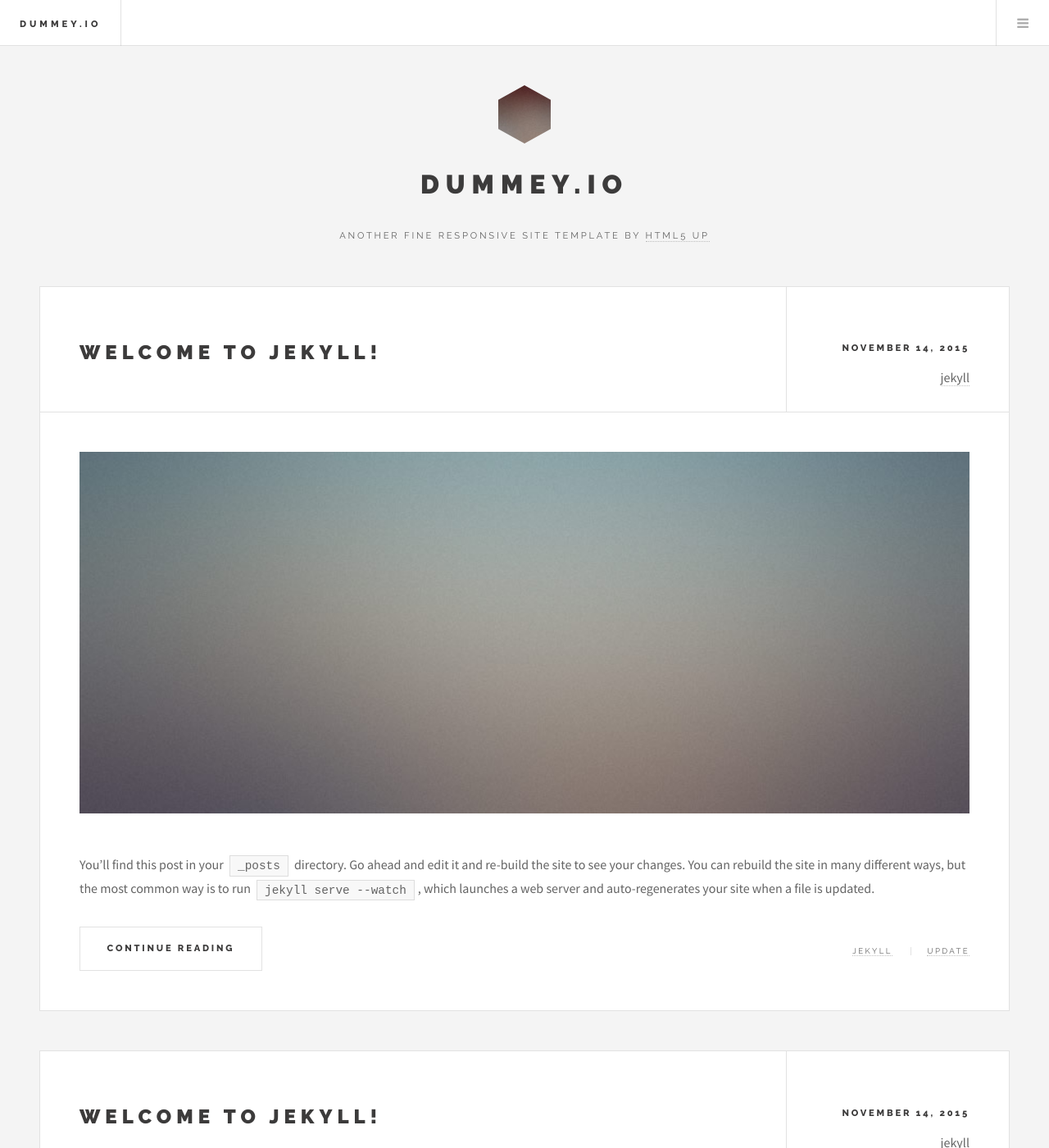
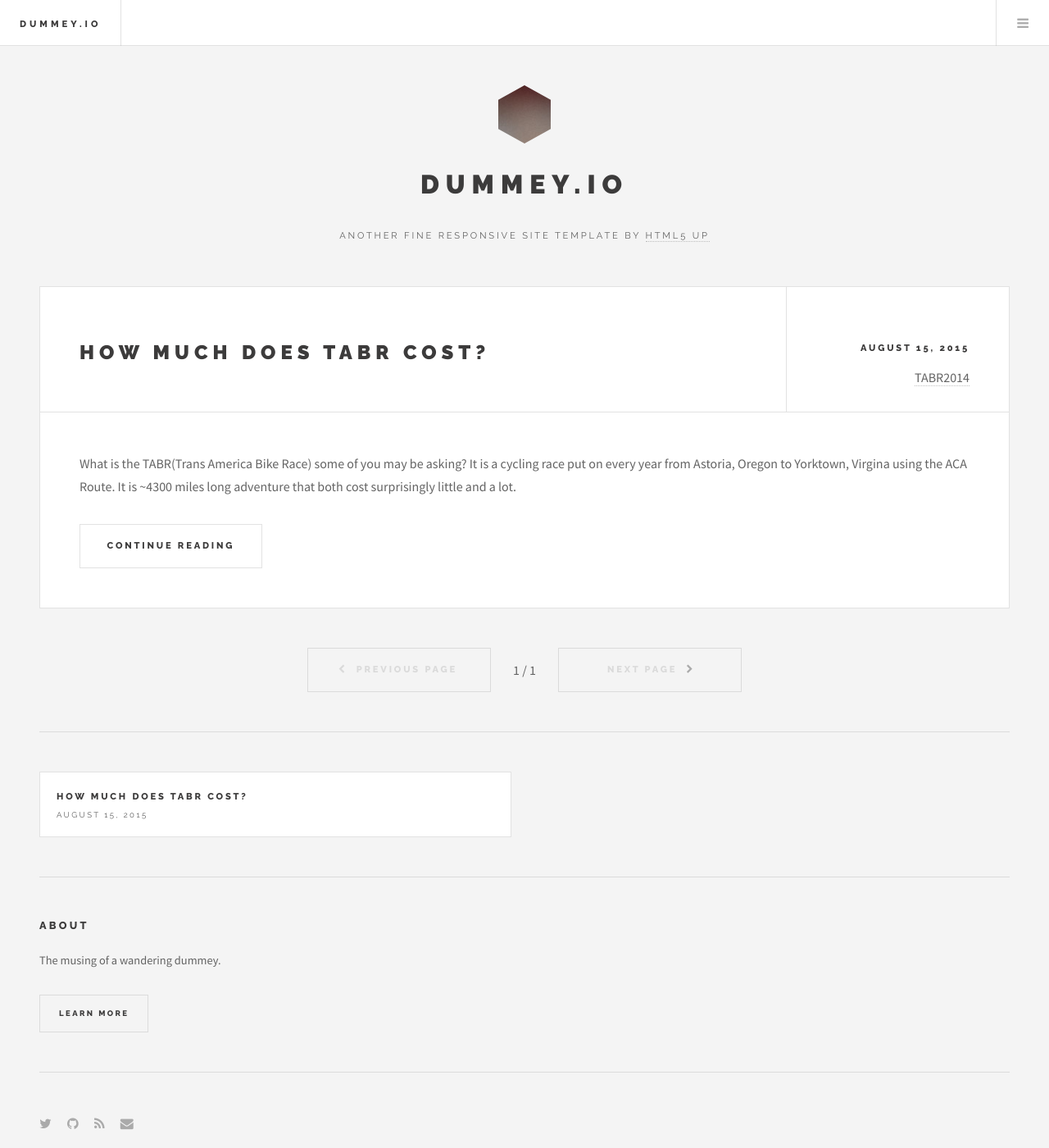
Before and after one commit to dummey/dummey.github.io, a Jekyll site: the page built from index.html, in a window 1280 px wide and 1400 px high. Shown: the whole window at 82% size. Built offline with Jekyll 4.4.1, drawn with Linux system fonts in a browser that asks for light colours; the list of posts is cut into pages by our own code; some of the changed text lies outside the part shown.

Commit message:
Cleaning up.

```diff
--- a/_posts/2015-11-14-welcome-to-jekyll.markdown
+++ /dev/null
@@ -1,27 +0,0 @@
----
-layout: post
-title:  "Welcome to Jekyll!"
-date:   2015-11-14 16:52:07
-categories: jekyll update
-tags: jekyll update
-image: /images/pic02.jpg
----
-You’ll find this post in your `_posts` directory. Go ahead and edit it and re-build the site to see your changes. You can rebuild the site in many different ways, but the most common way is to run `jekyll serve --watch`, which launches a web server and auto-regenerates your site when a file is updated.
-
-To add new posts, simply add a file in the `_posts` directory that follows the convention `YYYY-MM-DD-name-of-post.ext` and includes the necessary front matter. Take a look at the source for this post to get an idea about how it works.
-
-Jekyll also offers powerful support for code snippets:
-
-{% highlight ruby %}
-def print_hi(name)
-  puts "Hi, #{name}"
-end
-print_hi('Tom')
-#=> prints 'Hi, Tom' to STDOUT.
-{% endhighlight %}
-
-Check out the [Jekyll docs][jekyll] for more info on how to get the most out of Jekyll. File all bugs/feature requests at [Jekyll’s GitHub repo][jekyll-gh]. If you have questions, you can ask them on [Jekyll’s dedicated Help repository][jekyll-help].
-
-[jekyll]:      http://jekyllrb.com
-[jekyll-gh]:   https://github.com/jekyll/jekyll
-[jekyll-help]: https://github.com/jekyll/jekyll-help
--- a/_posts/2015-11-14-welcome-to-jekyll1.markdown
+++ /dev/null
@@ -1,27 +0,0 @@
----
-layout: post
-title:  "Welcome to Jekyll!"
-date:   2015-11-14 16:52:07
-categories: jekyll update
-tags: jekyll update
-image: /images/pic02.jpg
----
-You’ll find this post in your `_posts` directory. Go ahead and edit it and re-build the site to see your changes. You can rebuild the site in many different ways, but the most common way is to run `jekyll serve --watch`, which launches a web server and auto-regenerates your site when a file is updated.
-
-To add new posts, simply add a file in the `_posts` directory that follows the convention `YYYY-MM-DD-name-of-post.ext` and includes the necessary front matter. Take a look at the source for this post to get an idea about how it works.
-
-Jekyll also offers powerful support for code snippets:
-
-{% highlight ruby %}
-def print_hi(name)
-  puts "Hi, #{name}"
-end
-print_hi('Tom')
-#=> prints 'Hi, Tom' to STDOUT.
-{% endhighlight %}
-
-Check out the [Jekyll docs][jekyll] for more info on how to get the most out of Jekyll. File all bugs/feature requests at [Jekyll’s GitHub repo][jekyll-gh]. If you have questions, you can ask them on [Jekyll’s dedicated Help repository][jekyll-help].
-
-[jekyll]:      http://jekyllrb.com
-[jekyll-gh]:   https://github.com/jekyll/jekyll
-[jekyll-help]: https://github.com/jekyll/jekyll-help
--- a/_posts/2015-11-14-welcome-to-jekyll2.markdown
+++ /dev/null
@@ -1,27 +0,0 @@
----
-layout: post
-title:  "Welcome to Jekyll!"
-date:   2015-11-14 16:52:07
-categories: jekyll update
-tags: jekyll update
-image: /images/pic03.jpg
----
-You’ll find this post in your `_posts` directory. Go ahead and edit it and re-build the site to see your changes. You can rebuild the site in many different ways, but the most common way is to run `jekyll serve --watch`, which launches a web server and auto-regenerates your site when a file is updated.
-
-To add new posts, simply add a file in the `_posts` directory that follows the convention `YYYY-MM-DD-name-of-post.ext` and includes the necessary front matter. Take a look at the source for this post to get an idea about how it works.
-
-Jekyll also offers powerful support for code snippets:
-
-{% highlight ruby %}
-def print_hi(name)
-  puts "Hi, #{name}"
-end
-print_hi('Tom')
-#=> prints 'Hi, Tom' to STDOUT.
-{% endhighlight %}
-
-Check out the [Jekyll docs][jekyll] for more info on how to get the most out of Jekyll. File all bugs/feature requests at [Jekyll’s GitHub repo][jekyll-gh]. If you have questions, you can ask them on [Jekyll’s dedicated Help repository][jekyll-help].
-
-[jekyll]:      http://jekyllrb.com
-[jekyll-gh]:   https://github.com/jekyll/jekyll
-[jekyll-help]: https://github.com/jekyll/jekyll-help
--- a/_posts/2015-11-14-welcome-to-jekyll3.markdown
+++ /dev/null
@@ -1,27 +0,0 @@
----
-layout: post
-title:  "Welcome to Jekyll!"
-date:   2015-11-14 16:52:07
-categories: jekyll update
-tags: jekyll update
-image: /images/pic03.jpg
----
-You’ll find this post in your `_posts` directory. Go ahead and edit it and re-build the site to see your changes. You can rebuild the site in many different ways, but the most common way is to run `jekyll serve --watch`, which launches a web server and auto-regenerates your site when a file is updated.
-
-To add new posts, simply add a file in the `_posts` directory that follows the convention `YYYY-MM-DD-name-of-post.ext` and includes the necessary front matter. Take a look at the source for this post to get an idea about how it works.
-
-Jekyll also offers powerful support for code snippets:
-
-{% highlight ruby %}
-def print_hi(name)
-  puts "Hi, #{name}"
-end
-print_hi('Tom')
-#=> prints 'Hi, Tom' to STDOUT.
-{% endhighlight %}
-
-Check out the [Jekyll docs][jekyll] for more info on how to get the most out of Jekyll. File all bugs/feature requests at [Jekyll’s GitHub repo][jekyll-gh]. If you have questions, you can ask them on [Jekyll’s dedicated Help repository][jekyll-help].
-
-[jekyll]:      http://jekyllrb.com
-[jekyll-gh]:   https://github.com/jekyll/jekyll
-[jekyll-help]: https://github.com/jekyll/jekyll-help
--- a/_posts/2015-11-14-welcome-to-jekyll4.markdown
+++ /dev/null
@@ -1,27 +0,0 @@
----
-layout: post
-title:  "Welcome to Jekyll!"
-date:   2015-11-14 16:52:07
-categories: jekyll update
-tags: jekyll update
-image: /images/pic01.jpg
----
-You’ll find this post in your `_posts` directory. Go ahead and edit it and re-build the site to see your changes. You can rebuild the site in many different ways, but the most common way is to run `jekyll serve --watch`, which launches a web server and auto-regenerates your site when a file is updated.
-
-To add new posts, simply add a file in the `_posts` directory that follows the convention `YYYY-MM-DD-name-of-post.ext` and includes the necessary front matter. Take a look at the source for this post to get an idea about how it works.
-
-Jekyll also offers powerful support for code snippets:
-
-{% highlight ruby %}
-def print_hi(name)
-  puts "Hi, #{name}"
-end
-print_hi('Tom')
-#=> prints 'Hi, Tom' to STDOUT.
-{% endhighlight %}
-
-Check out the [Jekyll docs][jekyll] for more info on how to get the most out of Jekyll. File all bugs/feature requests at [Jekyll’s GitHub repo][jekyll-gh]. If you have questions, you can ask them on [Jekyll’s dedicated Help repository][jekyll-help].
-
-[jekyll]:      http://jekyllrb.com
-[jekyll-gh]:   https://github.com/jekyll/jekyll
-[jekyll-help]: https://github.com/jekyll/jekyll-help
```
Also changed, not shown: _includes/head.html (+4 -4 lines), _posts/2015-11-14-welcome-to-jekyll0.markdown (deleted, +0 -27 lines), project_ideas.md (+3 -0 lines).
